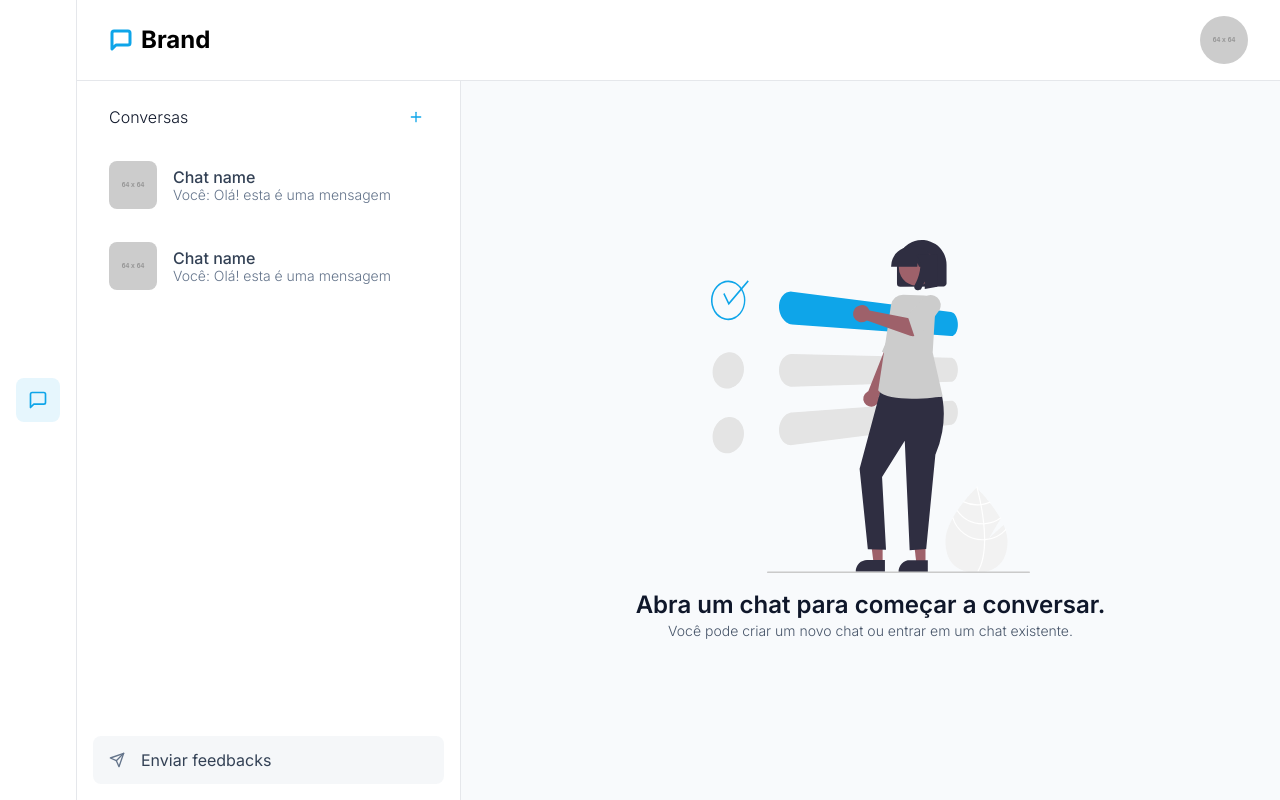
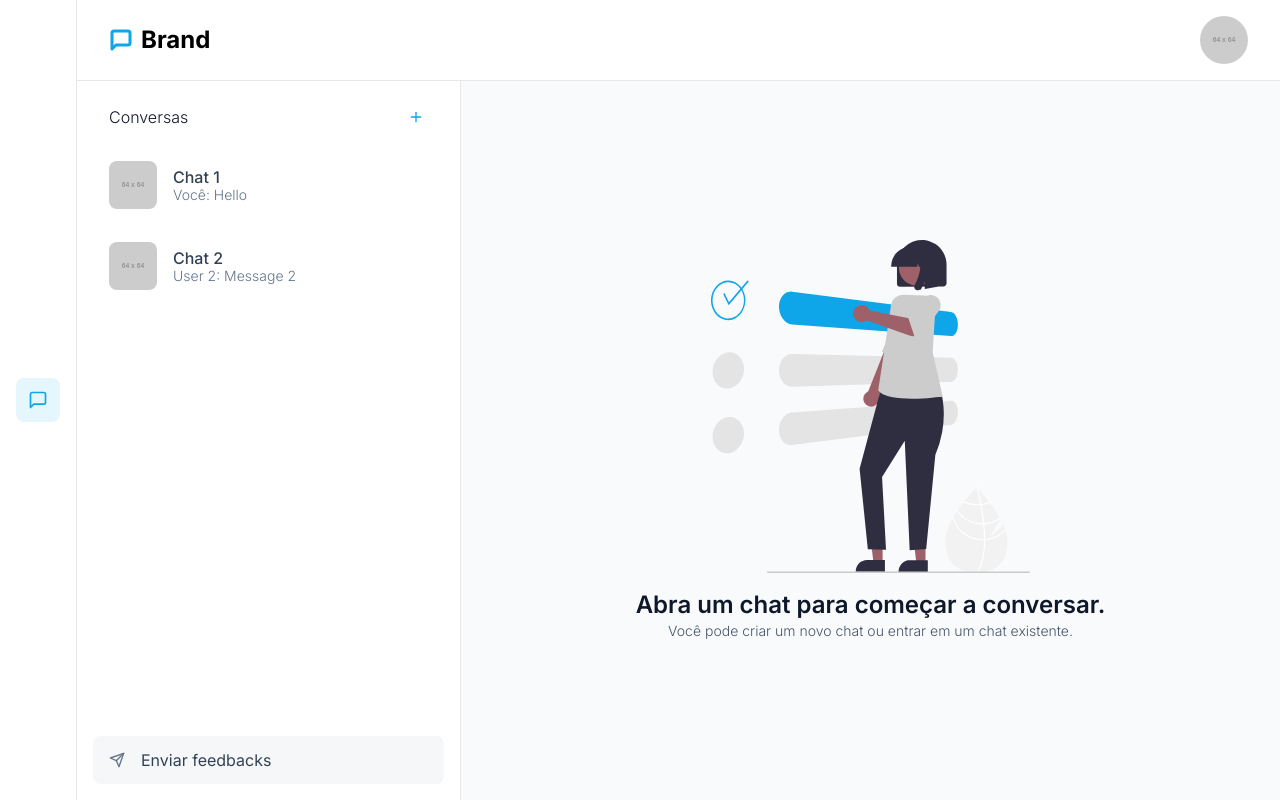
Before and after one commit to miguel5g/cloudy, a React (Vite) app: page / in a window 1280 px wide. Built offline with nearby package versions, Linux system fonts and the light colour scheme.

Commit message:
chore: Use chat prop

```diff
--- a/src/components/Chats/ChatLink.tsx
+++ b/src/components/Chats/ChatLink.tsx
@@ -3,23 +3,21 @@ import { Link } from 'react-router-dom';
 import { ChatPreview } from '../../typings';
 
 interface ChatLinkProps {
-  chat?: ChatPreview;
+  chat: ChatPreview;
 }
 
-export const ChatLink = ({}: ChatLinkProps) => {
+export const ChatLink = ({ chat }: ChatLinkProps) => {
+  const isSender = chat.lastMessage.author.id === '1';
+
   return (
-    <Link to={`/chats/${'id'}`}>
+    <Link to={`/chats/${chat.id}`}>
       <div className="flex items-center gap-4 p-4 rounded-lg hover:bg-gradient-to-r from-slate-300/20 to-slate-300/10">
-        <img
-          className="w-12 h-12 rounded-lg"
-          src="https://dummyimage.com/64x64"
-          alt="Chat avatar"
-        />
+        <img className="w-12 h-12 rounded-lg" src={chat.pictureUrl} alt="Chat avatar" />
 
         <div className="flex flex-col flex-1">
-          <h3 className="font-medium text-slate-700">Chat name</h3>
+          <h3 className="font-medium text-slate-700">{chat.name}</h3>
           <span className="-mt-1 text-sm font-light text-slate-500">
-            Você: Olá! esta é uma mensagem
+            {isSender ? 'Você' : chat.lastMessage.author.name}: {chat.lastMessage.content}
           </span>
         </div>
 
```
